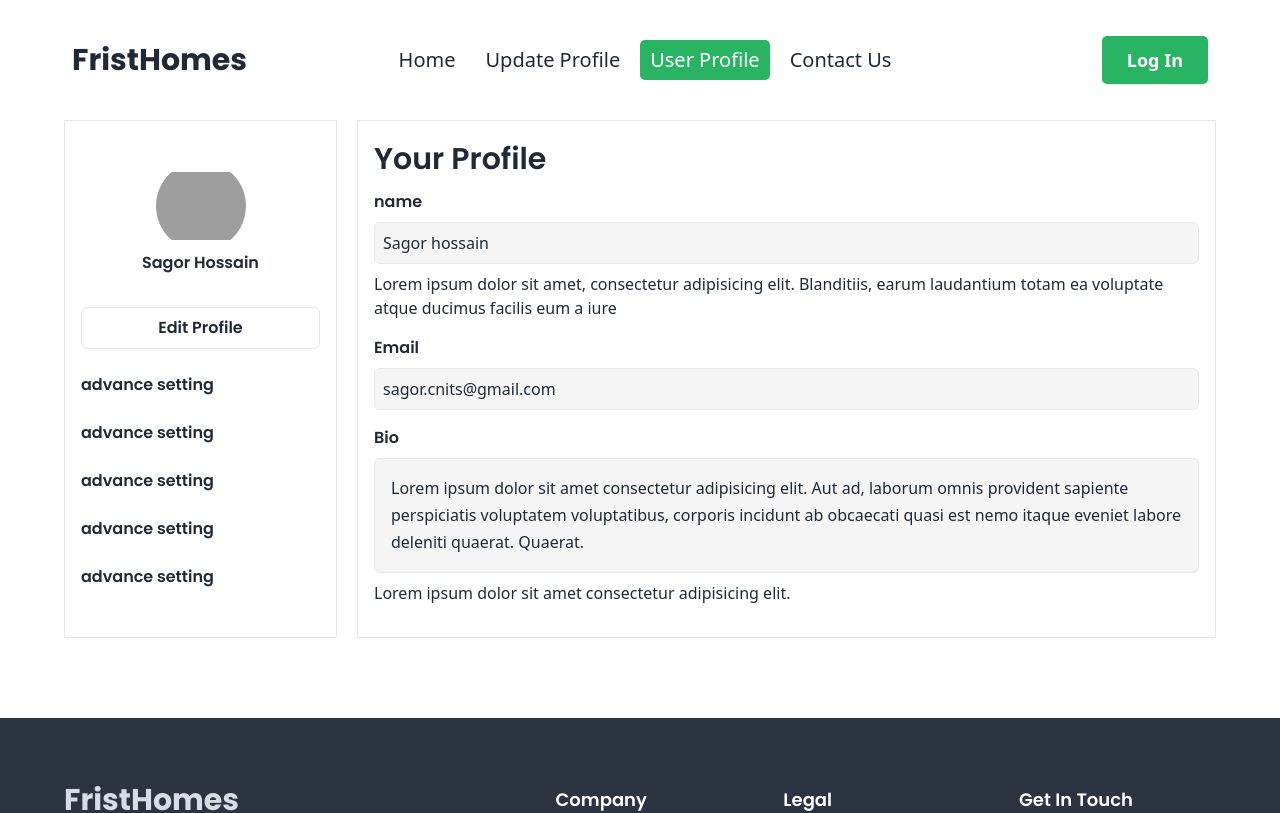
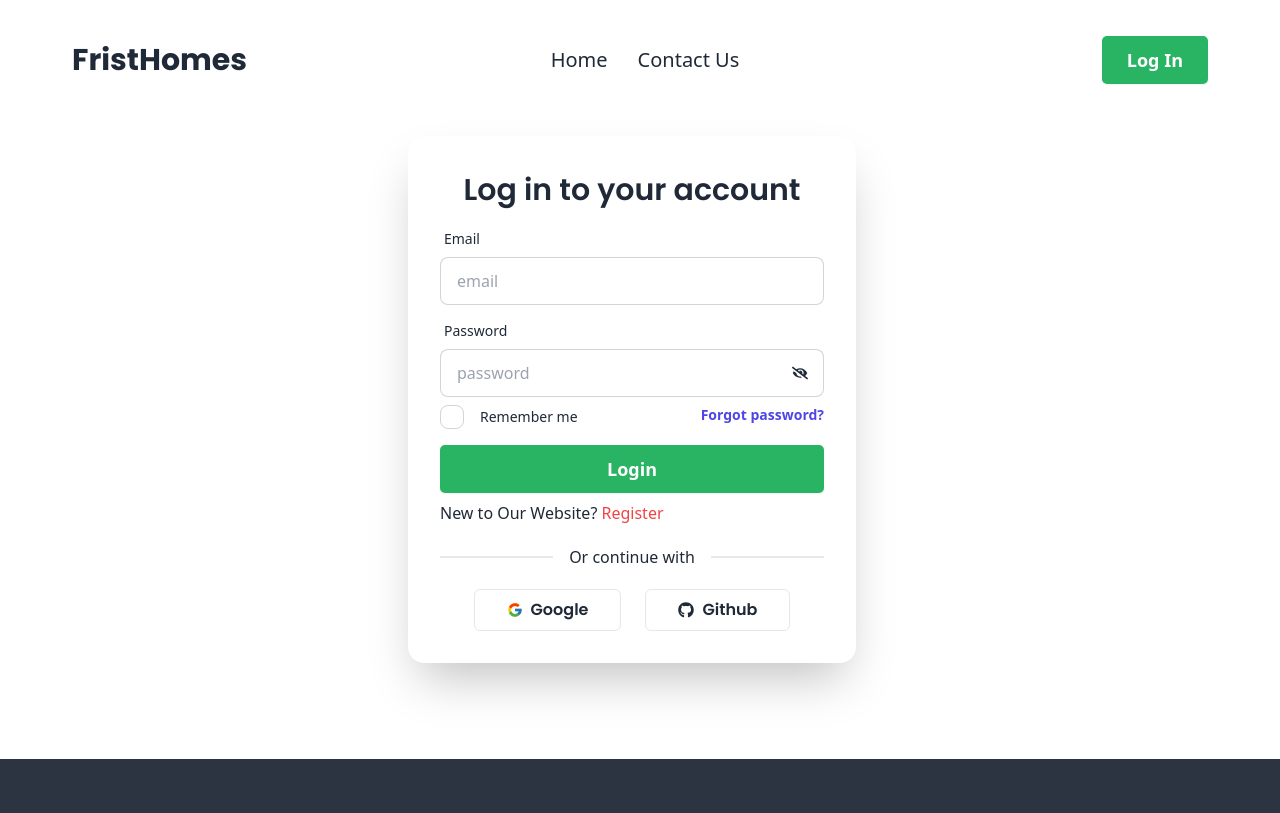
Before and after one commit to sagorcnits/fristHomes, a React (Vite) app: page /userprofile in a window 1280 px wide. Shown: the top 813 px of the page. Built offline with nearby package versions, Linux system fonts and the light colour scheme; no server answers; grey boxes are pictures that could not be loaded.

Commit message:
private  Route added

```diff
--- /dev/null
+++ b/src/components/PrivateRoute.jsx
@@ -0,0 +1,21 @@
+import { useContext } from "react";
+import Login from "../pages/login/Login";
+import { AuthContext } from "./AuthProvider";
+
+
+const PrivateRoute = ({children}) => {
+const  {user, loading}  =  useContext(AuthContext)
+if(loading){
+    return  <span className="loading loading-bars loading-lg"></span>;
+}
+
+
+if(user) {
+    return children;
+}
+
+
+    return <Login></Login>
+};
+
+export default PrivateRoute;
--- a/src/pages/shared/Navbar.jsx
+++ b/src/pages/shared/Navbar.jsx
@@ -81,7 +81,11 @@ const Navbar = () => {
             <li>Home</li>
           </NavLink>
 
-          <NavLink
+        {
+        user  ?
+
+        <>
+        <NavLink
             to="/update"
             className={({ isActive, isPending }) =>
               isPending ? "pending " : isActive ? "active btn-li" : "btn-li"
@@ -97,6 +101,9 @@ const Navbar = () => {
           >
             <li>User Profile</li>
           </NavLink>
+        </> : ""
+
+          }
 
           <NavLink
             to="/contact"
--- a/src/pages/userProfile/UserProfile.jsx
+++ b/src/pages/userProfile/UserProfile.jsx
@@ -1,32 +1,43 @@
+import { useContext } from "react";
+import { AuthContext } from "../../components/AuthProvider";
+
 const UserProfile = () => {
+
+
+const  {user} = useContext(AuthContext)
+
   return (
     <div className="grid grid-cols-4 gap-5">
       <div className="border p-4 poppins-semibold">
         <div className="w-[90px] h-[90px] mx-auto rounded-full flex justify-center items-center cursor-pointer overflow-hidden mt-6">
-          <img src="https://lh3.googleusercontent.com/a/ACg8ocL-G38YycrNTgadRSctDVoHou9KPcM8OrqlQk9-I03rsqVALHA=s96-c" />
+          <img src={user.photoURL} />
         </div>
-        <p className="text-center ">Sagor Hossain</p>
+        <p className="text-center ">{user.displayName}</p>
         <div className="flex flex-col py-8 gap-6">
           <button className="border p-2 rounded-md">Edit Profile</button>
-          <p>advance setting</p>
-          <p>advance setting</p>
-          <p>advance setting</p>
-          <p>advance setting</p>
-          <p>advance setting</p>
+          <p className="text-center border-b pb-4">Acount setting</p>
 
+          <div className="mt-4 flex flex-col pt-4  gap-4">
+            <button className="btn">Advance Setting</button>
+            <button className="btn">About</button>
+          </div>
         </div>
       </div>
 
       <div className="col-span-3 border p-4">
         <h1 className="text-[30px] poppins-semibold">Your Profile</h1>
         <p className="poppins-semibold py-2">name</p>
-        <div className="border p-2 rounded-md bg-[rgba(241,238,238,0.6)]">Sagor hossain</div>
+        <div className="border p-2 rounded-md bg-[rgba(241,238,238,0.6)]">
+        {user.displayName}
+        </div>
         <p className="poppins-reguler py-2">
           Lorem ipsum dolor sit amet, consectetur adipisicing elit. Blanditiis,
           earum laudantium totam ea voluptate atque ducimus facilis eum a iure
         </p>
         <p className="poppins-semibold py-2">Email</p>
-        <div className="border p-2 rounded-md bg-[rgba(241,238,238,0.6)]">sagor.cnits@gmail.com</div>
+        <div className="border p-2 rounded-md bg-[rgba(241,238,238,0.6)]">
+          sagor.cnits@gmail.com
+        </div>
         <p className="poppins-semibold mt-4">Bio</p>
         <div className="border  bg-[rgba(241,238,238,0.6)] p-4 my-2 leading-[27px] rounded-md">
           <p>
@@ -36,10 +47,7 @@ const UserProfile = () => {
             eveniet labore deleniti quaerat. Quaerat.
           </p>
         </div>
-        <p>
-          {" "}
-          Lorem ipsum dolor sit amet consectetur adipisicing elit.
-        </p>
+        <p> Lorem ipsum dolor sit amet consectetur adipisicing elit.</p>
       </div>
     </div>
   );
--- a/src/routes/Routes.jsx
+++ b/src/routes/Routes.jsx
@@ -1,4 +1,5 @@
 import { createBrowserRouter } from "react-router-dom";
+import PrivateRoute from "../components/PrivateRoute";
 import Root from "../layout/Root";
 import Contact from "../pages/contact/Contact";
 import Details from "../pages/details/Details";
@@ -27,12 +28,12 @@ const router = createBrowserRouter([
 
       {
         path: "/update",
-        element:<Update></Update>
+        element: <PrivateRoute><Update></Update></PrivateRoute>
       },
 
       {
         path: "/userprofile",
-        element: <UserProfile></UserProfile>,
+        element: <PrivateRoute><UserProfile></UserProfile></PrivateRoute>,
       },
 
       {
```
